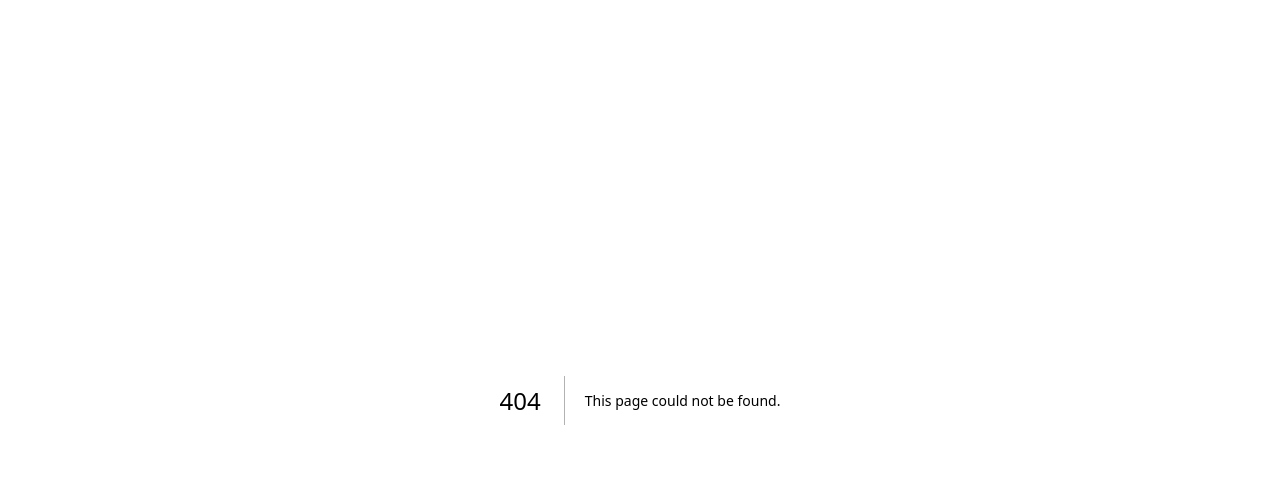
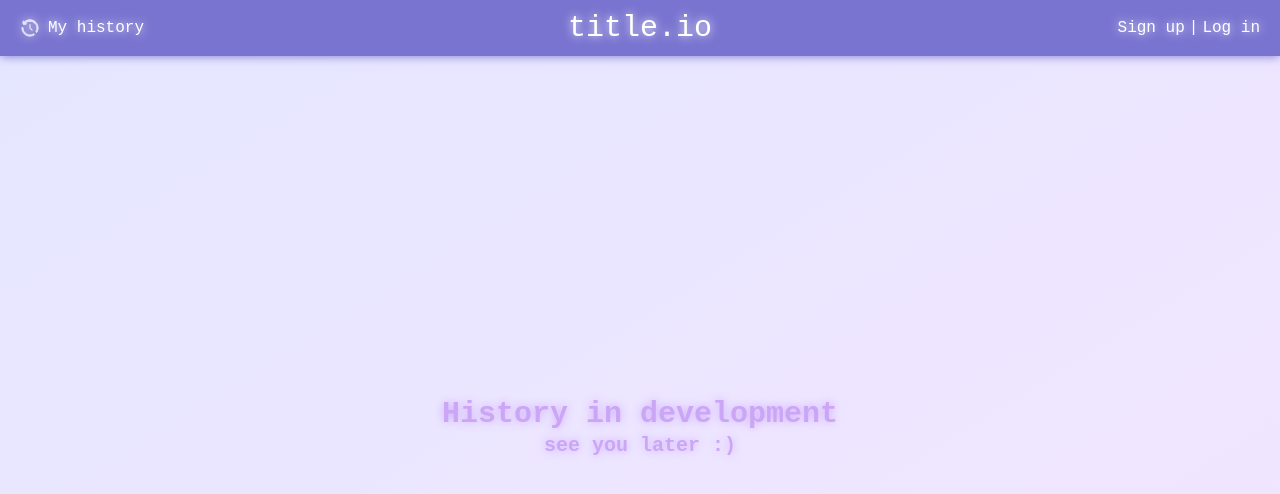
Before and after one commit to yiwywo18ypwtp1/title.io, a Next.js app: page /history in a window 1280 px wide. Before the commit this address had no page. Shown: the top 494 px of the page. Built offline with nearby package versions, Linux system fonts and the light colour scheme.

Commit message:
Upload file system 100% done | History page added (template)

```diff
--- a/src/components/GenerateForm.tsx
+++ b/src/components/GenerateForm.tsx
@@ -1,4 +1,4 @@
-import React, {useState} from 'react';
+import React, {useEffect, useState} from 'react';
 import axios from "axios";
 import type {FC} from 'react';
 
@@ -13,18 +13,18 @@ type GenerateFormProps = {
 const GenerateForm: FC<GenerateFormProps> = ({setIsGenerated, setTitleResult, setTextInput, textInput}) => {
    const [titleLength, setTitleLength] = useState<string>("medium");
    const [error, setError] = useState<string | null>(null);
+   const [clickableColor, setClickableColor] = useState<string | null>('transparent');
 
 
    const handleSubmit = async () => {
       if (!textInput.trim()) {
-         setError("Please enter your text before generating.");
+         setError("Please enter your text before generating");
          return;
-      } else if (textInput.trim().length < 80) {
+      } else if (textInput.trim().length < 100) {
          setError("The text must be more than 30");
          return;
       }
       setError(null);
-
 
       try {
          const res = await axios.post("/api/response", {
@@ -37,24 +37,50 @@ const GenerateForm: FC<GenerateFormProps> = ({setIsGenerated, setTitleResult, se
          setTitleResult(parsed);
          setIsGenerated(true);
       } catch (error) {
-         console.error("Ошибка при запросе:", error);
+         console.error("Ошибка при генерации:", error);
       }
    };
+
+   useEffect(() => {
+      if (textInput) {
+         setClickableColor('[#7974d0]');
+      } else {
+         setClickableColor('transparent');
+      }
+   }, [textInput]);
 
    return (
       <div className="flex flex-col w-1/3 h-full">
          <div className="flex flex-col items-center gap-3 w-full h-full">
             <div
-               className="flex flex-col items-center justify-center w-full h-1/2 p-3 outline-1 outline-dashed outline-[#89B4FA] rounded-t-2xl rounded-b-sm hover:outline-solid hover:shadow-[0_0_7px_rgba(137,180,250,1)] transition-all">
+               className="flex flex-col items-center justify-center w-full h-1/2 p-3 outline-1 outline-dashed outline-[#89B4FA] rounded-t-2xl rounded-b-sm hover:outline-solid hover:shadow-[0_0_7px_rgba(137,180,250,1)] transition-all"
+            >
                <label
                   htmlFor="file-upload"
-                  className="flex items-center justify-center px-3 py-1 text-[#89B4FA] rounded cursor-pointer hover:drop-shadow-[0_0_7px_rgba(137,180,250,1)] transition-all text-center"
+                  className="flex items-center justify-center px-3 py-1 text-[#89B4FA] rounded cursor-pointer text-center"
                >
-                  <img src='upload.svg' alt="Upload icon" className="w-32 h-32 opacity-50"/>
+                  {!textInput ? (
+                     <div className="flex flex-col items-center justify-center">
+                        <img
+                           src='upload.svg' alt="Upload icon"
+                           className="w-32 h-32 opacity-50 hover:drop-shadow-[0_0_7px_rgba(137,180,250,1)] transition-all "
+                        />
+                        <p className="text-[#89B4FA]/50 text-sm">Upload your file:</p>
+                        <p className="text-[#89B4FA]/50 text-sm">&#39;.txt, .docx&#39;</p>
+                     </div>
+                  ) : (
+                     <div className="flex flex-col items-center justify-center gap-3">
+                        <p>Yey, you ready to generate :)</p>
+                        <button
+                           onClick={() => setTextInput(null)}
+                           className="border-1 rounded-3xl px-4 py-2 hover:drop-shadow-[0_0_7px_rgba(137,180,250,1)] transition-all hover:bg-[#89B4FA] hover:text-white hover:border-[#89B4FA]"
+                        >
+                           Clear
+                        </button>
+                     </div>
+                  )}
                </label>
 
-               <p className="text-[#89B4FA]/50 text-sm">Upload your file:</p>
-               <p className="text-[#89B4FA]/50 text-sm">&#39;.txt, .docx&#39;</p>
 
                <input
                   id="file-upload"
@@ -104,8 +130,8 @@ const GenerateForm: FC<GenerateFormProps> = ({setIsGenerated, setTitleResult, se
                </select>
                <button
                   onClick={handleSubmit}
-                  className="bg-[#7974d0] w-1/2 self-end min-h-[2.5rem]
-                             rounded-sm rounded-br-2xl h-full cursor-pointer transition-all hover:w-[85%] hover:shadow-[0_0_15px_rgba(121,116,208,1)] text-shadow-[0_0_5px_rgb(255_255_255/_1)]"
+                  className={`bg-${clickableColor} border-1 border-[#7974d0] w-1/2 self-end min-h-[2.5rem]
+                     rounded-sm rounded-br-2xl h-full cursor-pointer transition-all hover:w-[85%] hover:shadow-[0_0_15px_rgba(121,116,208,1)] text-shadow-[0_0_5px_rgb(255_255_255/_1)]`}
                >
                   Generate!
                </button>
--- a/src/components/Header.tsx
+++ b/src/components/Header.tsx
@@ -1,22 +1,39 @@
 import React from 'react';
 import type {FC} from 'react';
+import {useRouter} from 'next/router'
 
 
 type HeaderProps = {
-   onReset: () => void;
+   onReset?: () => void;
 };
 
 const Header: FC<HeaderProps> = ({onReset}) => {
+   const router = useRouter()
+
+
+   const handleReset = () => {
+      if (onReset) {
+         onReset();
+      } else {
+         router.push('/')
+      }
+   }
+
    return (
       <header className="flex justify-between items-center h-15 bg-[#7974d0] text-white mb-0 top-0 sticky px-5 w-full shadow-[0_0_10px_rgba(121,116,208,1)]">
          <div className="flex flex-row items-center gap-2">
             <img src='history.svg' alt="Upload icon" className="w-5 opacity-80 drop-shadow-[0_0_5px_rgba(255,255,255,1)]"/>
-            <p className="text-shadow-[0_0_10px_rgb(255_255_255_/1)] cursor-pointer hover:text-shadow-none transition-all">My history</p>
+            <p
+               className="text-shadow-[0_0_10px_rgb(255_255_255_/1)] cursor-pointer hover:text-shadow-none transition-all"
+               onClick={() => router.push("/history")}
+            >
+               My history
+            </p>
          </div>
 
          <h1
             className="absolute left-1/2 transform -translate-x-1/2 text-3xl text-shadow-[0_0_10px_rgb(255_255_255_/1)] cursor-pointer hover:scale-x-110 transition-all"
-            onClick={onReset}
+            onClick={handleReset}
          >
             title.io
          </h1>
--- /dev/null
+++ b/src/pages/history.tsx
@@ -0,0 +1,23 @@
+import React from "react";
+import Head from 'next/head';
+import Header from "@/components/Header";
+
+
+export default function History() {
+   return (
+      <>
+         <Head>
+            <title>title.io — my history</title>
+            <link rel="icon" href="/logo.ico"/>
+         </Head>
+         <main className="flex flex-col items-center h-screen bg-gradient-to-br from-indigo-400/20 to-purple-400/20">
+            <Header/>
+
+            <div className="flex flex-col justify-center items-center h-full">
+               <h1 className="text-3xl font-bold text-[#CBA6F7] text-shadow-[0_0_10px_rgb(206_166_247_/_1)]">History in development</h1>
+               <h2 className="text-xl font-bold text-[#CBA6F7] text-shadow-[0_0_10px_rgb(206_166_247_/_1)]">see you later :)</h2>
+            </div>
+         </main>
+      </>
+   )
+}
--- a/src/pages/index.tsx
+++ b/src/pages/index.tsx
@@ -20,7 +20,7 @@ export default function Home() {
             <link rel="icon" href="/logo.ico"/>
          </Head>
 
-         <main className="flex flex-col items-center h-screen bg-[#1E1E2E] font-audiolink">
+         <main className="flex flex-col items-center h-screen bg-gradient-to-br from-indigo-400/20 to-purple-400/20 font-audiolink">
             <Header onReset={() => setIsGenerated(false)}/>
 
             <div className="flex flex-col h-full w-full justify-center">
--- a/src/styles/globals.css
+++ b/src/styles/globals.css
@@ -45,3 +45,21 @@ body {
 .custom-scroll::-webkit-scrollbar-thumb:hover {
   background-color: rgba(137, 180, 250, 0.7);
 }
+
+@keyframes gradientShift {
+  0% {
+    background-position: 0% 50%;
+  }
+  50% {
+    background-position: 100% 50%;
+  }
+  100% {
+    background-position: 0% 50%;
+  }
+}
+
+.animate-gradient-bg {
+  background: linear-gradient(135deg, rgba(139, 92, 246, 0.2), rgba(99, 102, 241, 0.3));
+  background-size: 400% 400%;
+  animation: gradientShift 10s ease infinite;
+}
```
